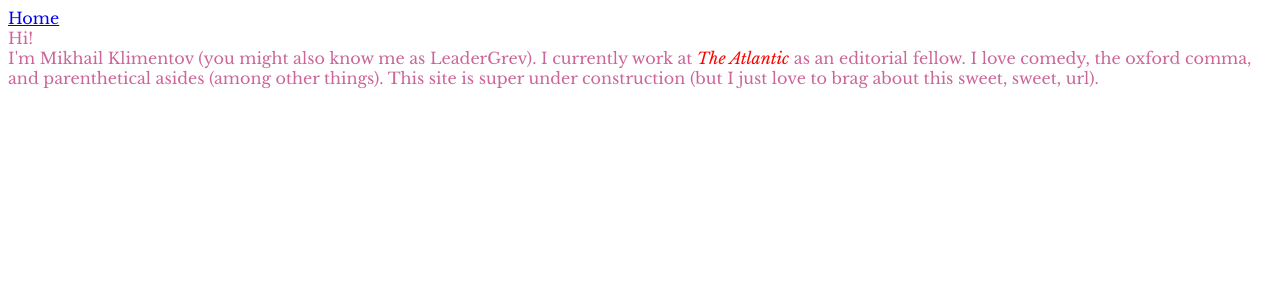
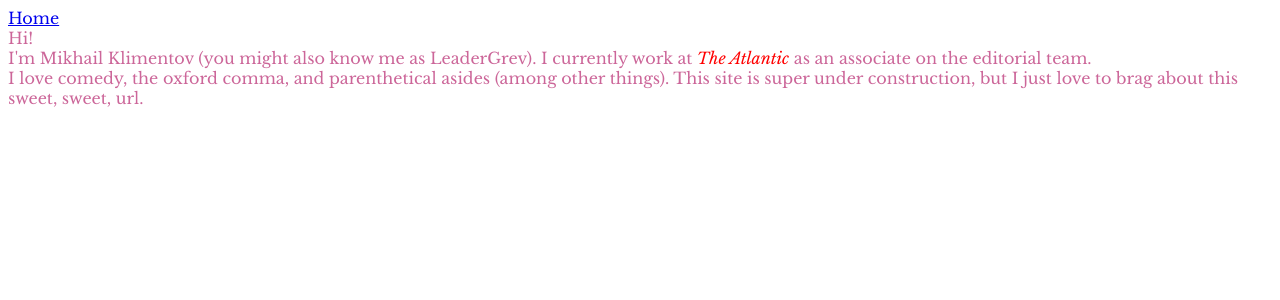
Before and after one commit to MikhailKlimentov/MikhailKlimentov.github.io, a Jekyll site: the page built from index.html, in a window 1280 px wide. Shown: the top 300 px of the page. Built offline with Jekyll 4.4.1, drawn with Linux system fonts in a browser that asks for light colours.

Commit message:
changes to index.html

```diff
--- a/index.html
+++ b/index.html
@@ -5,4 +5,6 @@ title: Home
 
 Hi!
 <br/>
-I'm Mikhail Klimentov (you might also know me as LeaderGrev). I currently work at <i>The Atlantic</i> as an editorial fellow. I love comedy, the oxford comma, and parenthetical asides (among other things). This site is super under construction (but I just love to brag about this sweet, sweet, url).
+I'm Mikhail Klimentov (you might also know me as LeaderGrev). I currently work at <i>The Atlantic</i> as an associate on the editorial team.
+<br/>
+I love comedy, the oxford comma, and parenthetical asides (among other things). This site is super under construction, but I just love to brag about this sweet, sweet, url.
```
